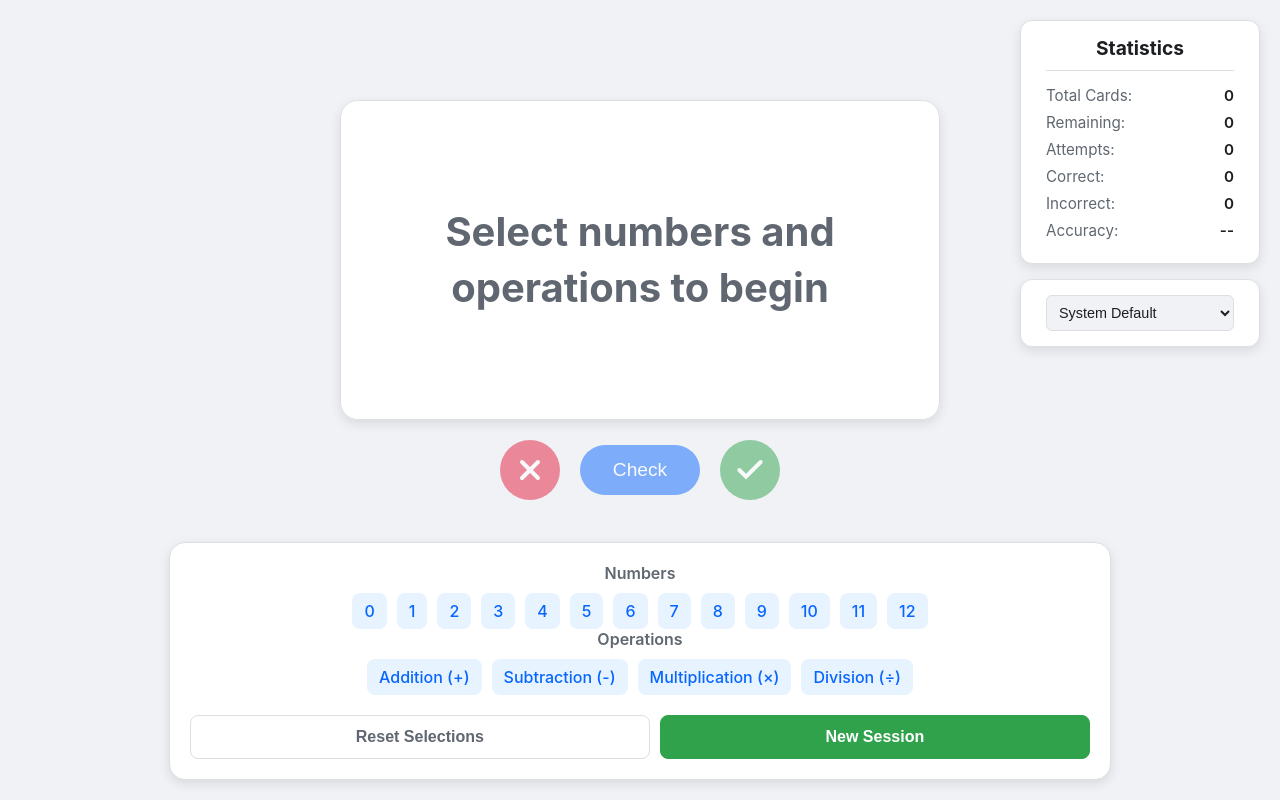
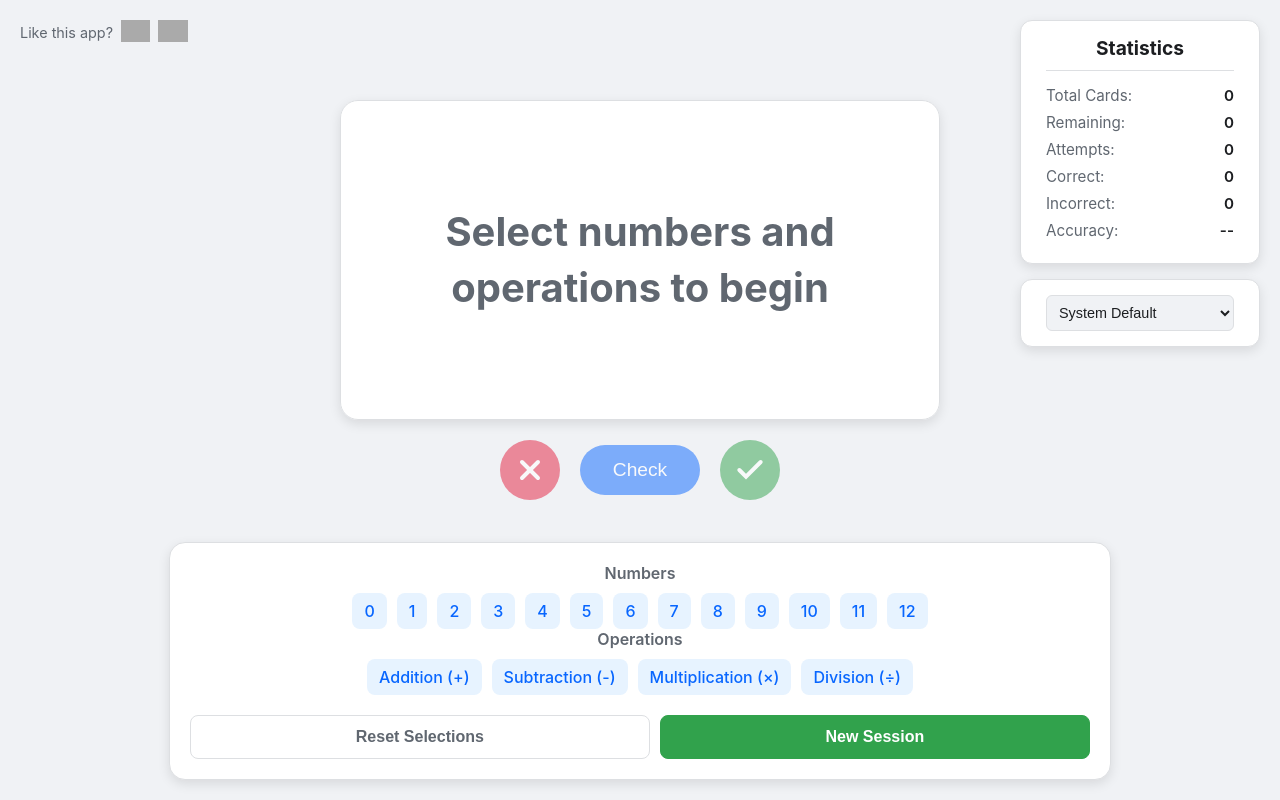
Before and after one commit to mattswymer/Arithmetic_Flash_Cards, a plain HTML site: page index.html in a window 1280 px wide. Drawn offline with nearby package versions, Linux system fonts and the light colour scheme; grey boxes are pictures that could not be loaded.

Commit message:
Update index.html

```diff
--- a/index.html
+++ b/index.html
@@ -200,9 +200,40 @@
             .end-session-message { font-size: 2rem; }
             .end-session-message span { font-size: 1.1rem; }
         }
+		.donate-banner {
+  position: absolute;
+  top: 20px;
+  left: 20px;
+  display: flex;
+  align-items: center;
+  gap: 8px;
+  font-size: 0.9rem;
+  color: var(--gray-text);
+  z-index: 100;
+}
+
+.donate-banner img {
+  height: 22px;
+  width: auto;
+  opacity: 0.85;
+  transition: opacity 0.2s ease;
+}
+
+.donate-banner img:hover {
+  opacity: 1;
+}
     </style>
 </head>
 <body>
+  <div class="donate-banner">
+    <span>Like this app?</span>
+    <a href="https://www.paypal.me/mattswymer84" target="_blank" title="PayPal">
+      <img src="https://upload.wikimedia.org/wikipedia/commons/thumb/0/0e/PayPal_2024_%28Icon%29.svg/250px-PayPal_2024_%28Icon%29.svg.png" alt="PayPal" />
+    </a>
+    <a href="https://venmo.com/mattswymer" target="_blank" title="Venmo">
+      <img src="https://upload.wikimedia.org/wikipedia/commons/thumb/8/84/Venmo_logo.png/1200px-Venmo_logo.png" alt="Venmo" />
+    </a>
+  </div>
     <div class="header-panel">
         <div class="stats-panel">
             <h2>Statistics</h2>
```
